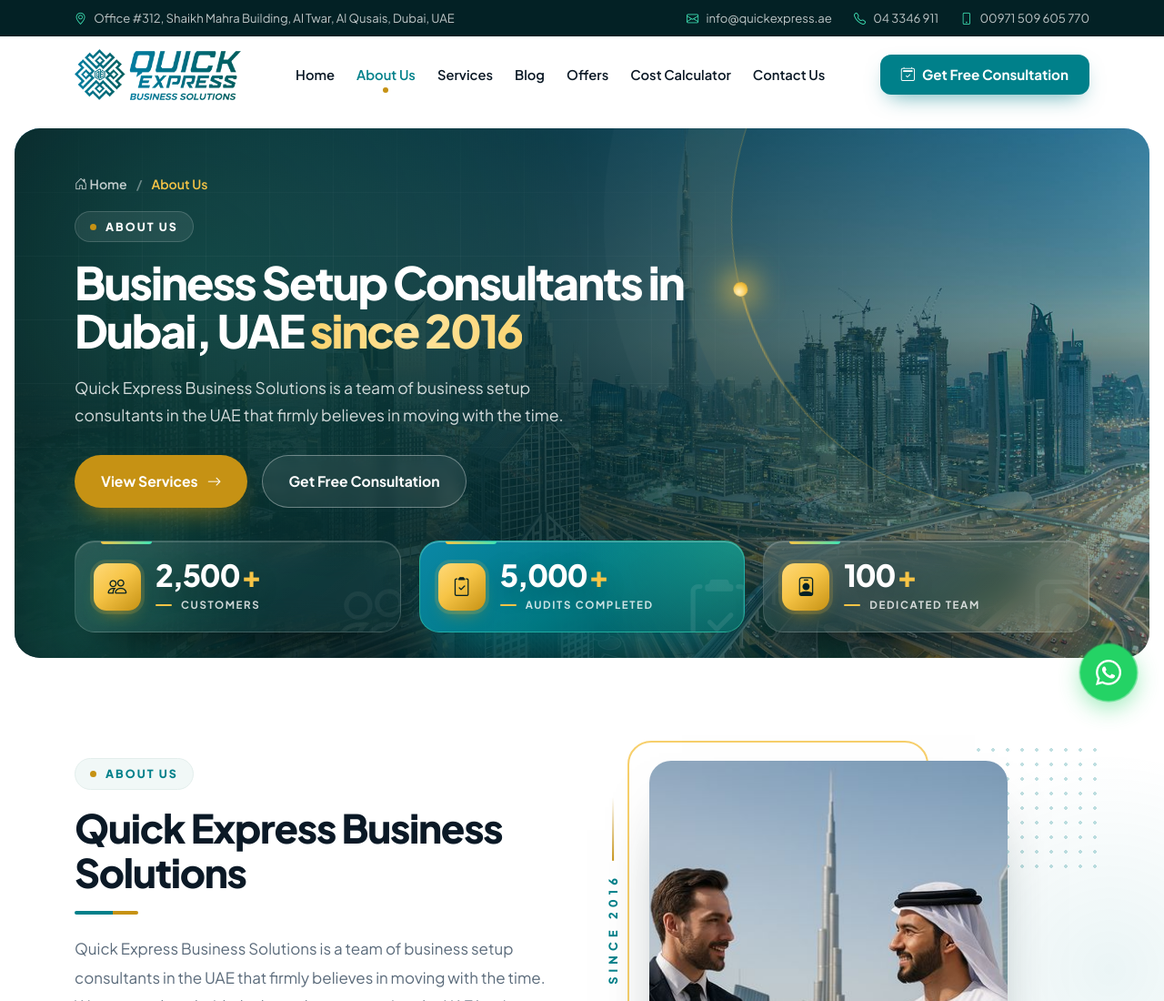
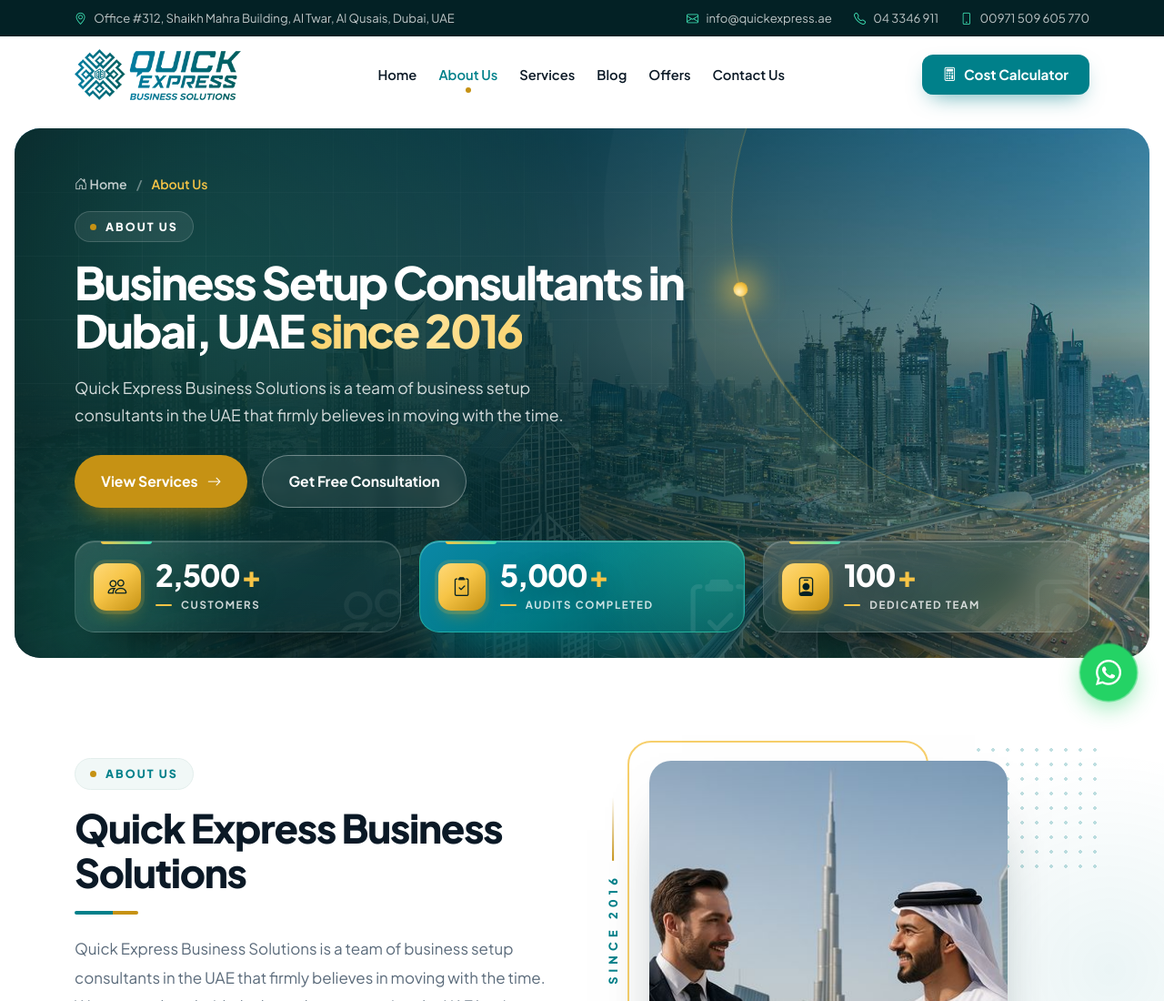
Before and after one commit to fasir/Quick-Express, a plain HTML site: page about.html in a window 1280 px wide. Shown: the top 1100 px of the page at 91% size. Drawn offline with nearby package versions, Linux system fonts and the light colour scheme.

Commit message:
Updated website sections

```diff
--- a/about.html
+++ b/about.html
@@ -59,16 +59,14 @@
           <li><a href="services.html">Services</a></li>
           <li><a href="blog.html">Blog</a></li>
           <li><a href="offers.html">Offers</a></li>
-          <li><a href="cost-calculator.html">Cost Calculator</a></li>
           <li><a href="contact.html">Contact Us</a></li>
         </ul>
       </nav>
 
       <div class="d-flex align-items-center gap-2">
-        <button class="ap-btn ap-btn-primary d-none d-sm-inline-flex" data-bs-toggle="modal"
-          data-bs-target="#consultationModal">
-          <i class="bi bi-calendar2-check"></i> Get Free Consultation
-        </button>
+        <a href="cost-calculator.html" class="ap-btn ap-btn-primary d-none d-sm-inline-flex">
+          <i class="bi bi-calculator"></i> Cost Calculator
+        </a>
         <button class="ap-burger d-lg-none" type="button" data-bs-toggle="offcanvas"
           data-bs-target="#mobileMenuOffcanvas" aria-label="Open menu">
           <i class="bi bi-list"></i>
```
Also changed, not shown: blog-details.html (+3 -5 lines), blog.html (+3 -5 lines), contact.html (+3 -5 lines), cost-calculator.html (+0 -1 lines), index.html (+0 -1 lines), offers.html (+3 -5 lines), service-details.html (+3 -5 lines), services.html (+3 -5 lines).
